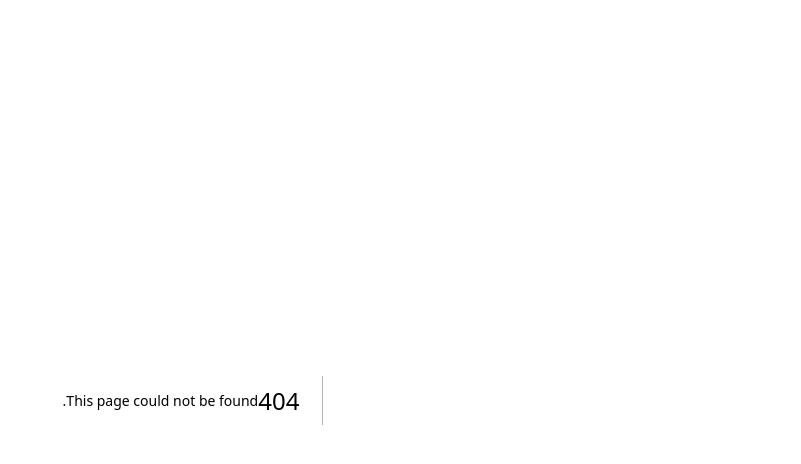
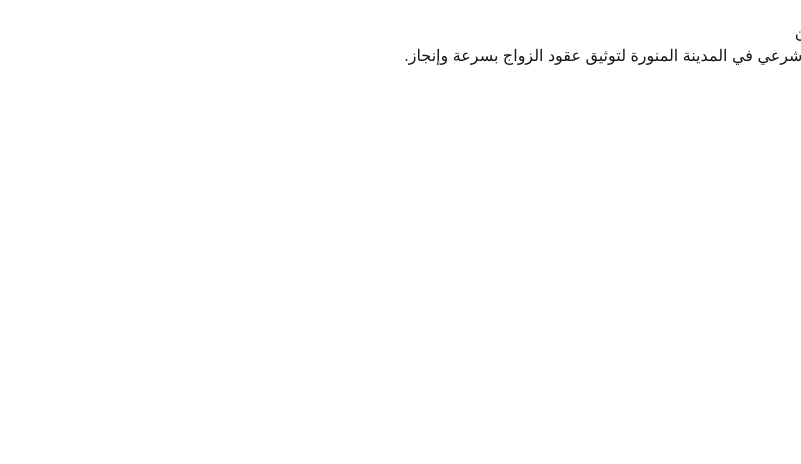
Before and after one commit to bnhamed97-creator/nextjs-boilerplate, a Next.js app: page /about in a window 1280 px wide. Before the commit this address had no page. Shown: the top 464 px of the page, without its empty margins (479-1280 px from the left). Built offline with nearby package versions, Linux system fonts and the light colour scheme.

Commit message:
Create page.tsx

```diff
--- /dev/null
+++ b/app/about/page.tsx
@@ -0,0 +1,8 @@
+export default function About() {
+  return (
+    <div style={{ padding: "20px" }}>
+      <h1>من نحن</h1>
+      <p>مأذون شرعي في المدينة المنورة لتوثيق عقود الزواج بسرعة وإنجاز.</p>
+    </div>
+  );
+}
```
